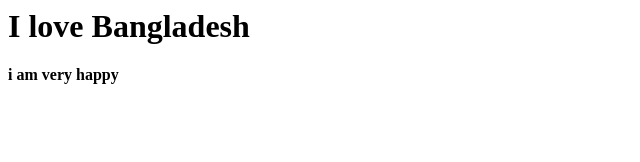
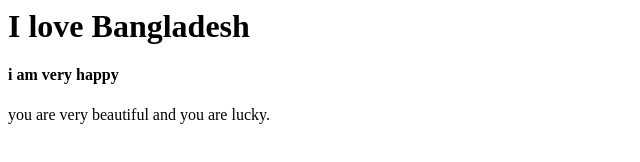
Before and after one commit to Riad928/first-test, a plain HTML site: page index.html in a window 1280 px wide. Shown: the whole page, without its empty margins (0-640 px from the left). Drawn offline with Linux system fonts and the light colour scheme.

Commit message:
Update index.html
paragraph added

```diff
--- a/index.html
+++ b/index.html
@@ -7,5 +7,6 @@
   <body>
     <h1>I love Bangladesh</h1>
     <h4>i am very happy</h4>
+    <p>you are very beautiful and you are lucky.</p>
   </body>
 </html>
```
